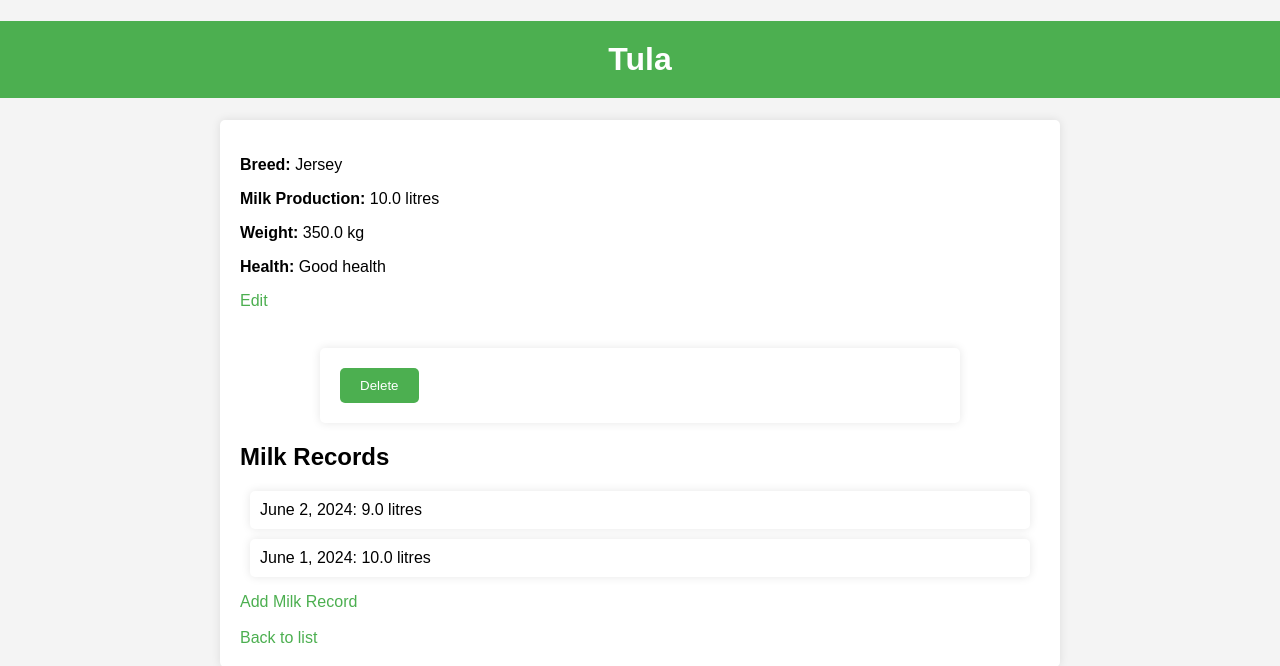
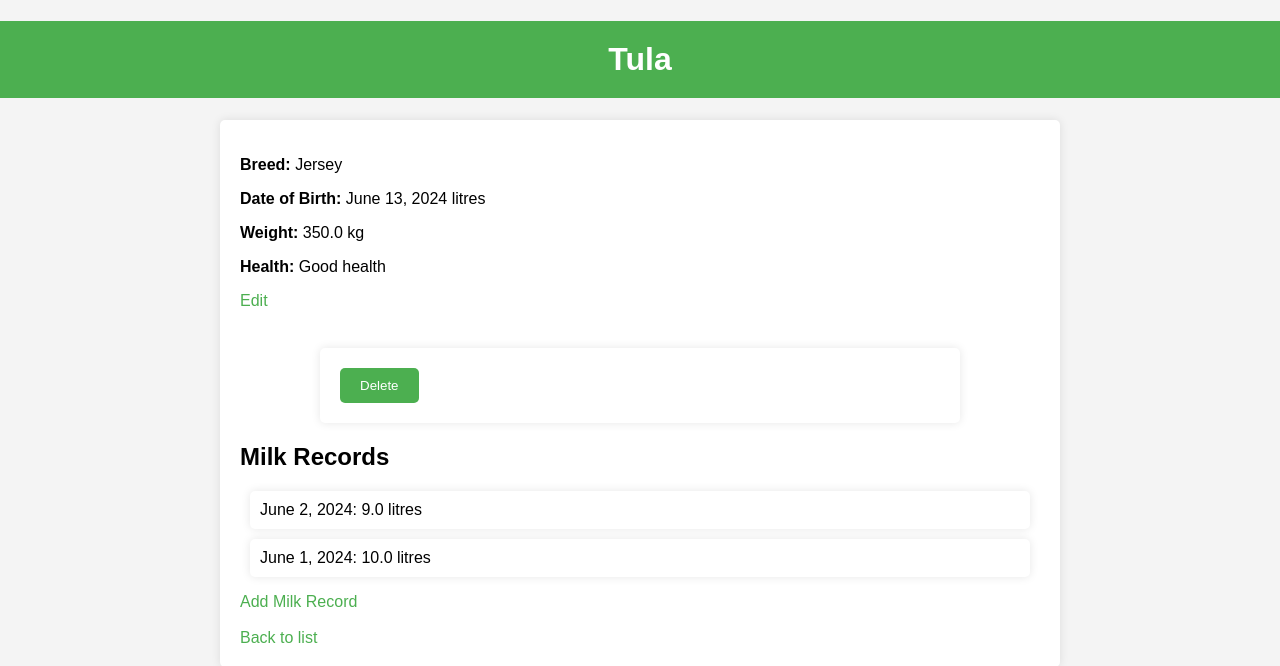
Before and after one commit to VictorC99/E-DAIRY, a Django app: page /cows/cow/5/ in a window 1280 px wide. Shown: the top 666 px of the page. Run offline with Django 5.2, Linux system fonts and the light colour scheme; a user stored in the database is signed in; data comes from the database, SQL or seed files in the repository.

Commit message:
Changing Milk Production to Date of Birth in the model Cow

```diff
--- a/dairy_management/cows/forms.py
+++ b/dairy_management/cows/forms.py
@@ -5,7 +5,7 @@ from .models import MilkRecord
 class CowForm(forms.ModelForm):
     class Meta:
         model = Cow
-        fields = ['name', 'breed', 'milk_production', 'weight', 'health']
+        fields = ['name', 'breed', 'date_of_birth', 'weight', 'health']
 
 class MilkRecordForm(forms.ModelForm):
     class Meta:
--- a/dairy_management/cows/models.py
+++ b/dairy_management/cows/models.py
@@ -1,10 +1,11 @@
 from django.db import models
+from django.utils import timezone
 from django.contrib.auth.models import User
 
 class Cow(models.Model):
     name = models.CharField(max_length=100)
     breed = models.CharField(max_length=100)
-    milk_production = models.FloatField(help_text="Milk production in litres")
+    date_of_birth = models.DateField(help_text="Date of birth", default=timezone.now)
     weight = models.FloatField(help_text="Weight in kilograms")
     health = models.TextField()
 
--- a/dairy_management/cows/templates/cows/cow_detail.html
+++ b/dairy_management/cows/templates/cows/cow_detail.html
@@ -9,7 +9,7 @@
     <h1>{{ cow.name }}</h1>
     <div class="container">
         <p><strong>Breed:</strong> {{ cow.breed }}</p>
-        <p><strong>Milk Production:</strong> {{ cow.milk_production }} litres</p>
+        <p><strong>Date of Birth:</strong> {{ cow.date_of_birth }} litres</p>
         <p><strong>Weight:</strong> {{ cow.weight }} kg</p>
         <p><strong>Health:</strong> {{ cow.health }}</p>
         <a href="{% url 'cow_edit' pk=cow.pk %}">Edit</a><br><br>
```
Also changed, not shown: dairy_management/cows/migrations/0004_remove_cow_milk_production_cow_date_of_birth.py (added), dairy_management/db.sqlite3.
